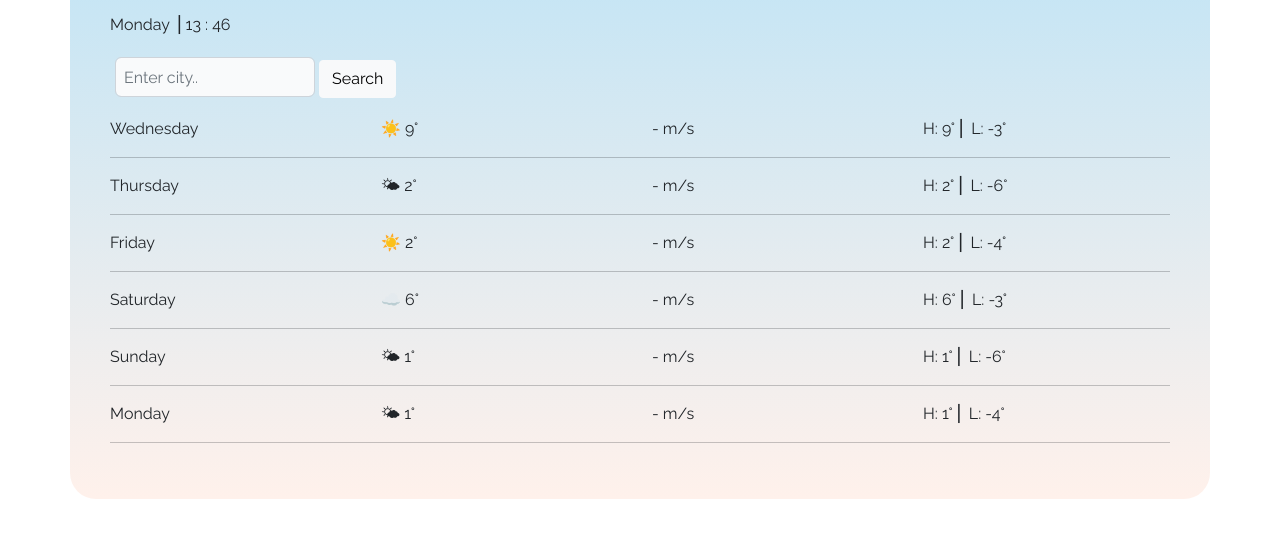
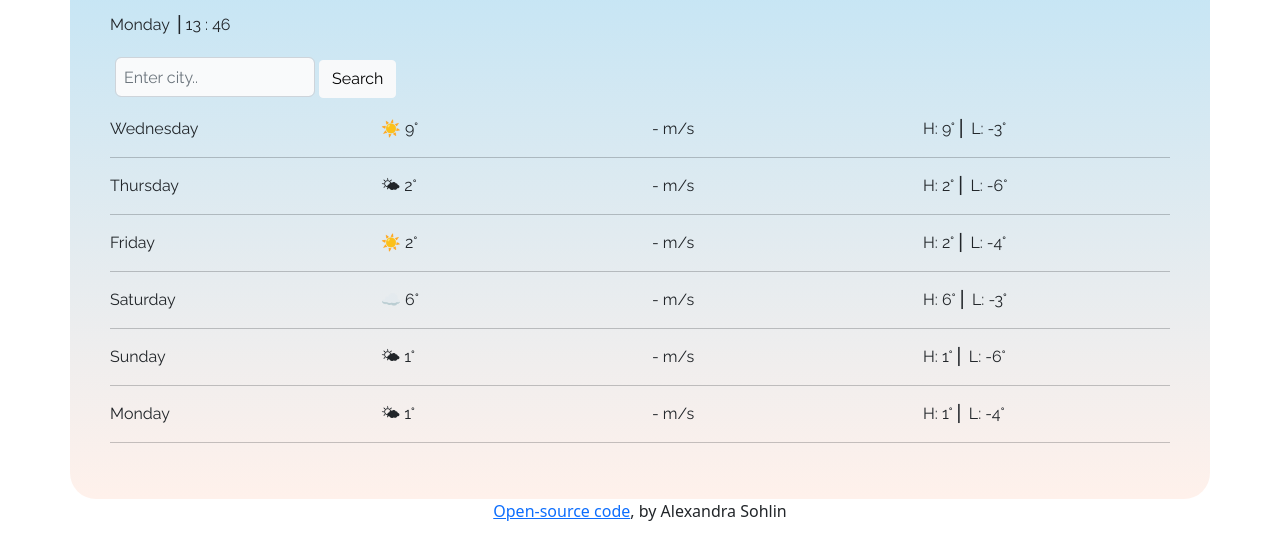
Before and after one commit to Sohlina/weather-app-project, a plain HTML site: page index.html in a window 1280 px wide. Shown: the part 249-800 px from the top of the page. Drawn offline with nearby package versions, Linux system fonts and the light colour scheme.

Commit message:
Added link with GitHub source code

```diff
--- a/index.html
+++ b/index.html
@@ -147,7 +147,11 @@
         </div>
         <hr />
     </div>
+    <p class="open-source-page">
+      <a href="https://github.com/Sohlina/weather-app-project" target="_blank">
+      Open-source code</a>,
+      by Alexandra Sohlin
+     </p>
     <script src="src/index.js"></script>
-</body>
-
+  </body>
 </html>
--- a/src/styles.css
+++ b/src/styles.css
@@ -27,6 +27,10 @@ form {
   padding-top: 20px;
 }
 
+.open-source-page {
+  text-align: center;
+}
+
 span .current-date {
   text-align: right;
 }
```
Also changed, not shown: 1 other file.
